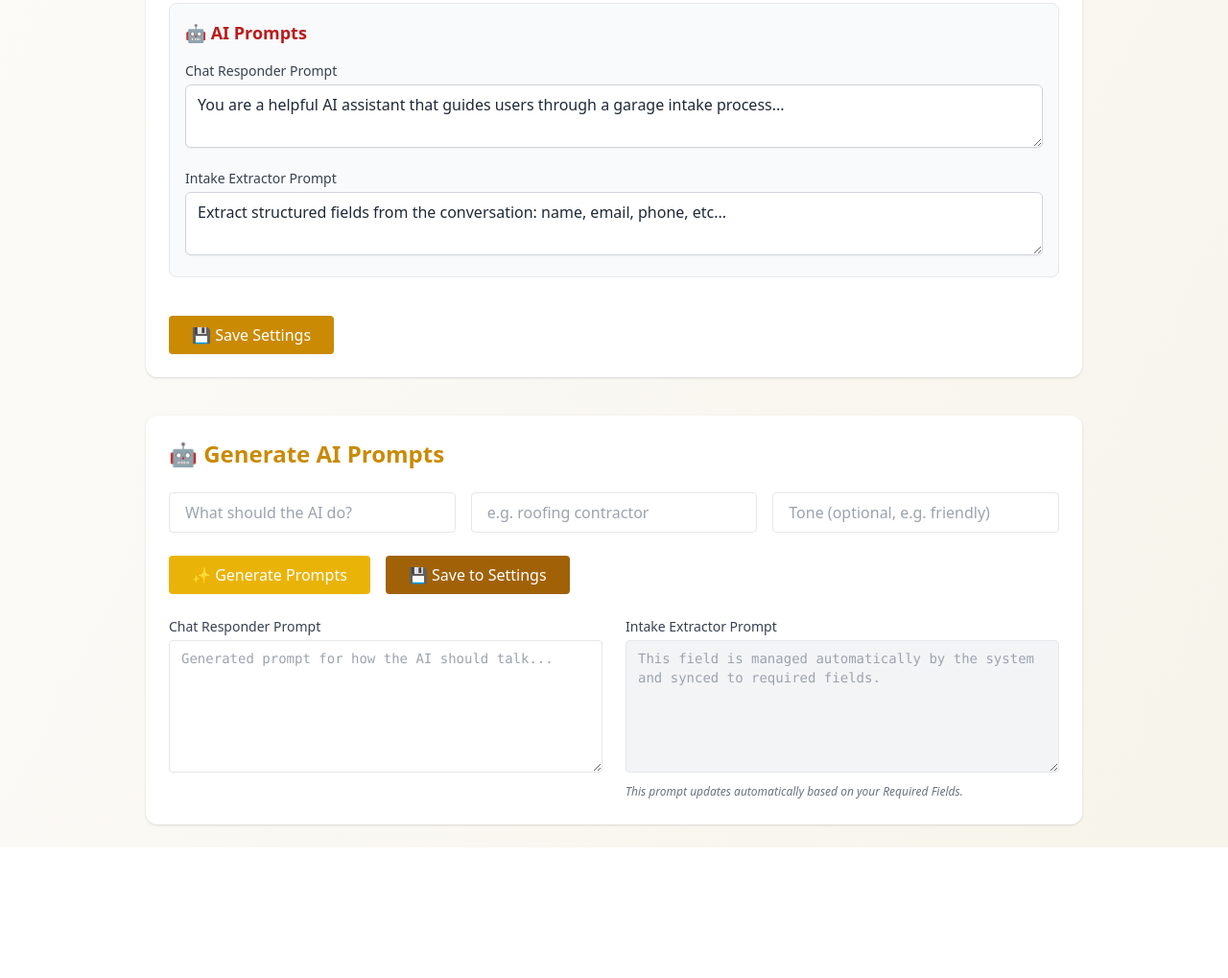
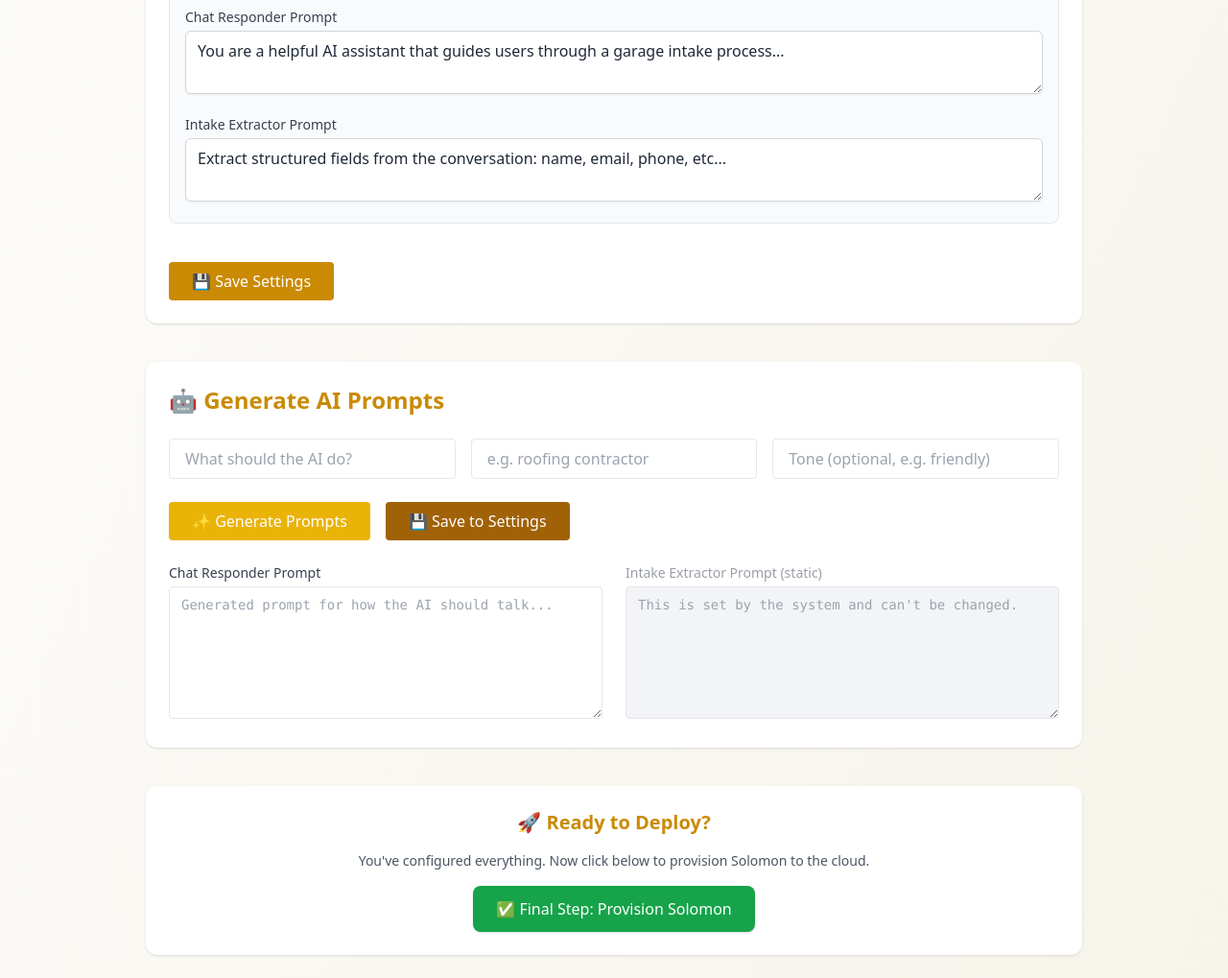
Before and after one commit to VeraLux-AI/veralux-suite, a website: page admin/index.html in a window 1280 px wide. Shown: the part 1628-2647 px from the top of the page at 96% size. Before the commit the page ends 2511 px from the top, so only its background shows below. Drawn offline with nearby package versions, Linux system fonts and the light colour scheme.

Commit message:
Update index.html

```diff
--- a/admin/index.html
+++ b/admin/index.html
@@ -35,11 +35,6 @@
     <section class="bg-white rounded-xl shadow p-6">
       <h2 class="text-2xl font-semibold mb-4 text-yellow-600">🏢 Select Company</h2>
       <select id="company-select" class="w-full border px-3 py-2 rounded focus:outline-none focus:ring-2 focus:ring-yellow-400"></select>
-
-      <button onclick="provisionCompany()"
-              class="mt-4 w-full bg-yellow-500 text-white px-4 py-2 rounded hover:bg-yellow-600 transition">
-        ⚙️ Provision Solomon
-      </button>
     </section>
 
     <!-- Settings -->
@@ -87,14 +82,22 @@
         </div>
 
         <div>
-          <label class="block text-sm font-medium text-gray-700 mb-1">Intake Extractor Prompt</label>
-         <textarea id="prompt-output-extract" rows="6" disabled
-                   class="w-full border px-3 py-2 rounded font-mono text-sm bg-gray-100 text-gray-500 cursor-not-allowed"
-                   placeholder="This field is managed automatically by the system and synced to required fields."></textarea>
-          <small class="text-xs text-gray-500 italic">This prompt updates automatically based on your Required Fields.</small>
-
+          <label class="block text-sm font-medium text-gray-700 mb-1 opacity-50">Intake Extractor Prompt (static)</label>
+          <textarea id="prompt-output-extract" rows="6" disabled
+                    class="w-full border px-3 py-2 rounded font-mono text-sm bg-gray-100 text-gray-500 focus:outline-none"
+                    placeholder="This is set by the system and can't be changed."></textarea>
         </div>
       </div>
+    </section>
+
+    <!-- Deploy Section -->
+    <section class="bg-white rounded-xl shadow p-6 text-center">
+      <h2 class="text-xl font-semibold text-yellow-600 mb-4">🚀 Ready to Deploy?</h2>
+      <p class="text-sm text-gray-600 mb-4">You've configured everything. Now click below to provision Solomon to the cloud.</p>
+      <button onclick="provisionCompany()"
+              class="bg-green-600 text-white px-6 py-3 rounded-lg hover:bg-green-700 transition shadow">
+        ✅ Final Step: Provision Solomon
+      </button>
     </section>
 
   </main>
```
